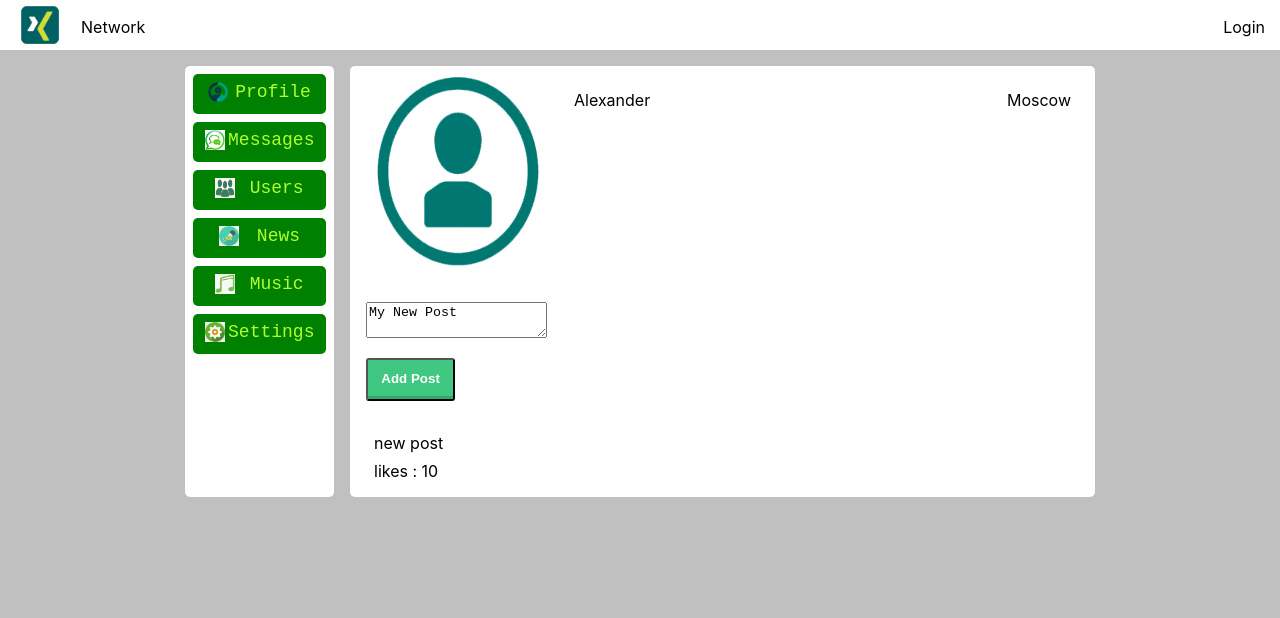
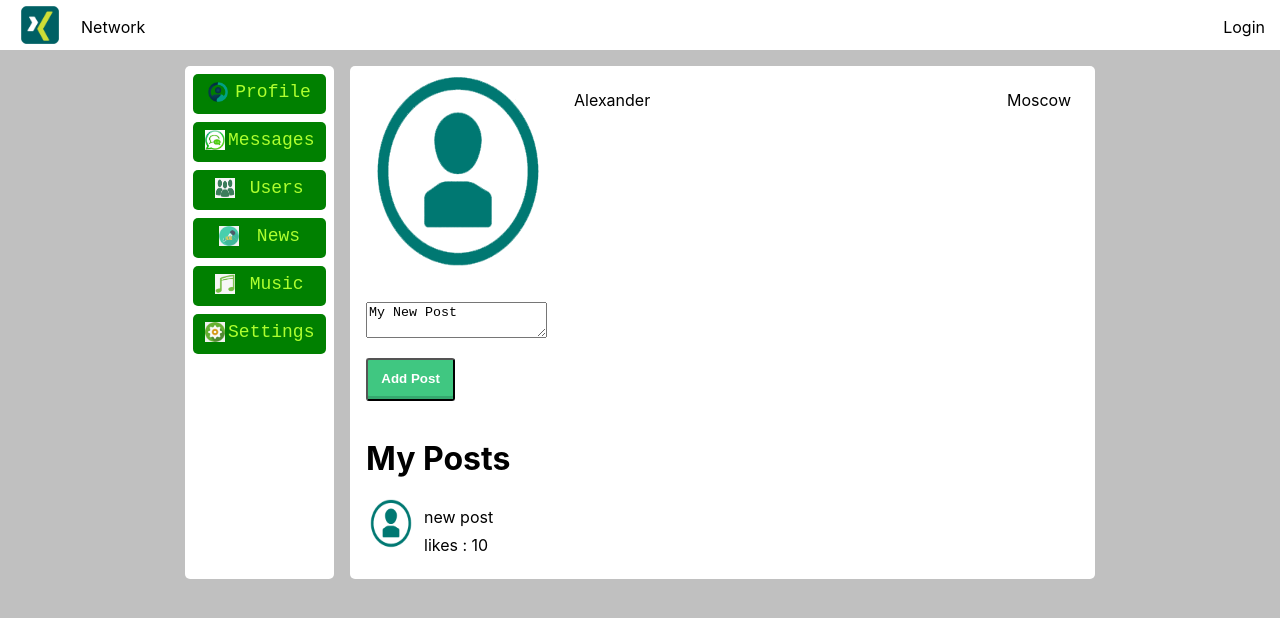
Before and after one commit to alpknx/Network-app, a React (Create React App) app: page / in a window 1280 px wide. Shown: the top 618 px of the page. Built offline with nearby package versions, Linux system fonts and the light colour scheme.

Commit message:
selected posts in a separate component

```diff
--- /dev/null
+++ b/src/components/Profile/MyPosts/MyPosts.jsx
@@ -0,0 +1,25 @@
+import cl from './MyPosts.module.css';
+import profileImg from './../../assets/img/profile-img.png'
+
+const MyPosts = () => {
+	return (
+		<div className={cl.posts_list}>
+			<h1> My Posts </h1>
+			<div className={cl.post_item}>
+				<div className={cl.img_profile}>
+						<img src={profileImg}/>
+					</div>
+				<div className={cl.post_and_like}>
+					<div className={cl.post_text}>
+						new post
+					</div>
+					<div className={cl.post_likes}>
+						likes : 10
+					</div>
+				</div>
+			</div>
+		</div>
+	);
+}
+
+export default MyPosts;
--- /dev/null
+++ b/src/components/Profile/MyPosts/MyPosts.module.css
@@ -0,0 +1,26 @@
+.posts_list {
+	display: block;
+	margin: 16px;
+}
+
+.post_item {
+	display: flex;
+}
+
+img{
+	height: 50px;
+	width: 50px;
+
+}
+
+.post_and_like {
+	display: block;
+}
+
+.post_text {
+	margin: 8px;
+}
+
+.post_likes {
+	margin: 8px;
+}
--- a/src/components/Profile/Profile.jsx
+++ b/src/components/Profile/Profile.jsx
@@ -1,4 +1,5 @@
 import profileImg from './../assets/img/profile-img.png'
+import MyPosts from './MyPosts/MyPosts';
 import cl from './Profile.module.css';
 
 const Profile = () => {
@@ -24,16 +25,7 @@ const Profile = () => {
 						<button>Add Post</button>
 					</div>
 				</div>
-				<div className={cl.posts_list}>
-					<div className={cl.post_item}>
-						<div className={cl.post_text}>
-							new post
-						</div>
-						<div className={cl.post_likes}>
-							likes : 10
-						</div>
-					</div>
-				</div>
+				<MyPosts/>
 			</div>
 		</div>
 	);
--- a/src/components/Profile/Profile.module.css
+++ b/src/components/Profile/Profile.module.css
@@ -54,15 +54,3 @@
    transition: 0.2s;
 
 }
-
-.posts_list {
-	margin: 16px;
-}
-
-.post_text {
-	margin: 8px;
-}
-
-.post_likes {
-	margin: 8px;
-}
```
